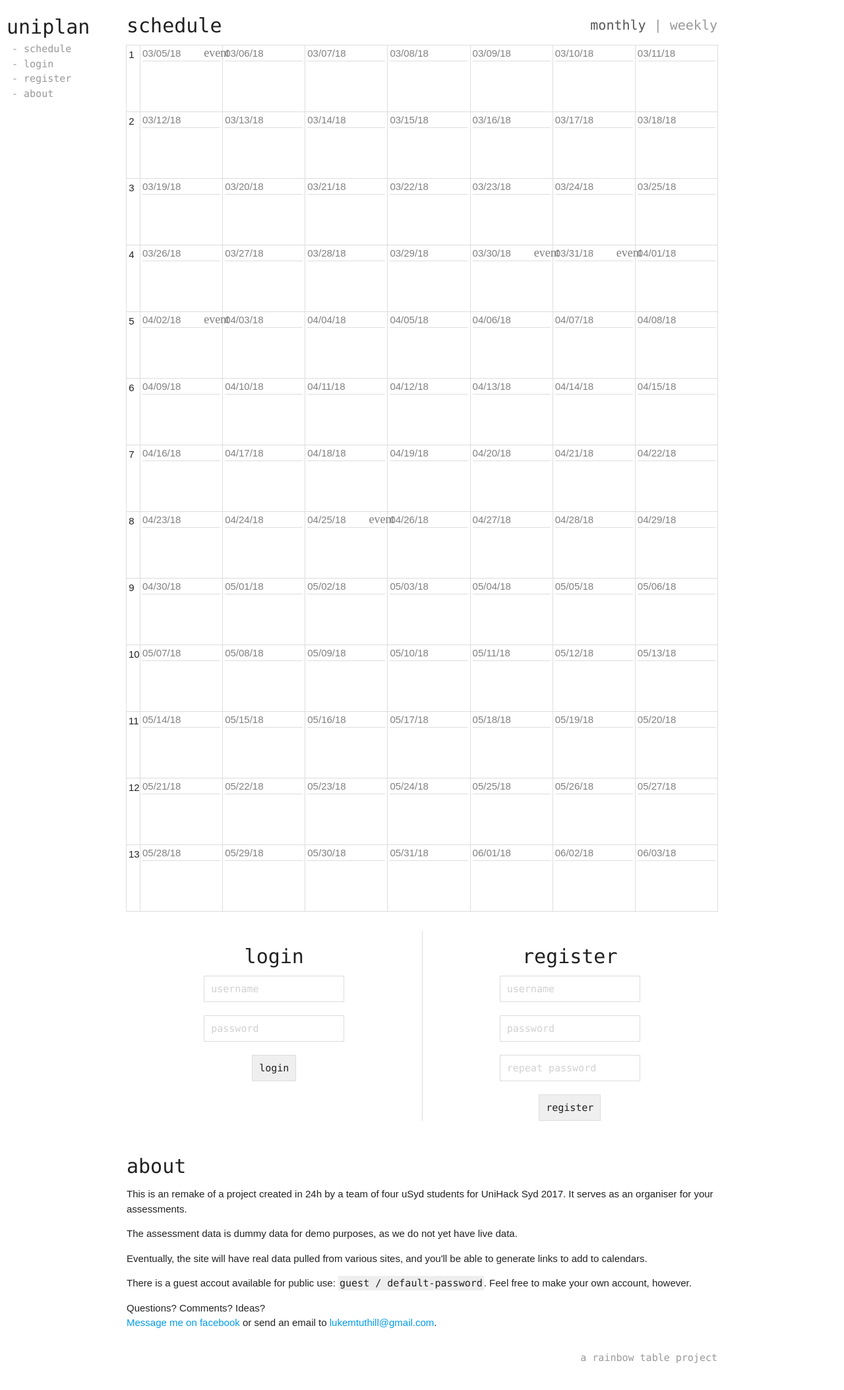
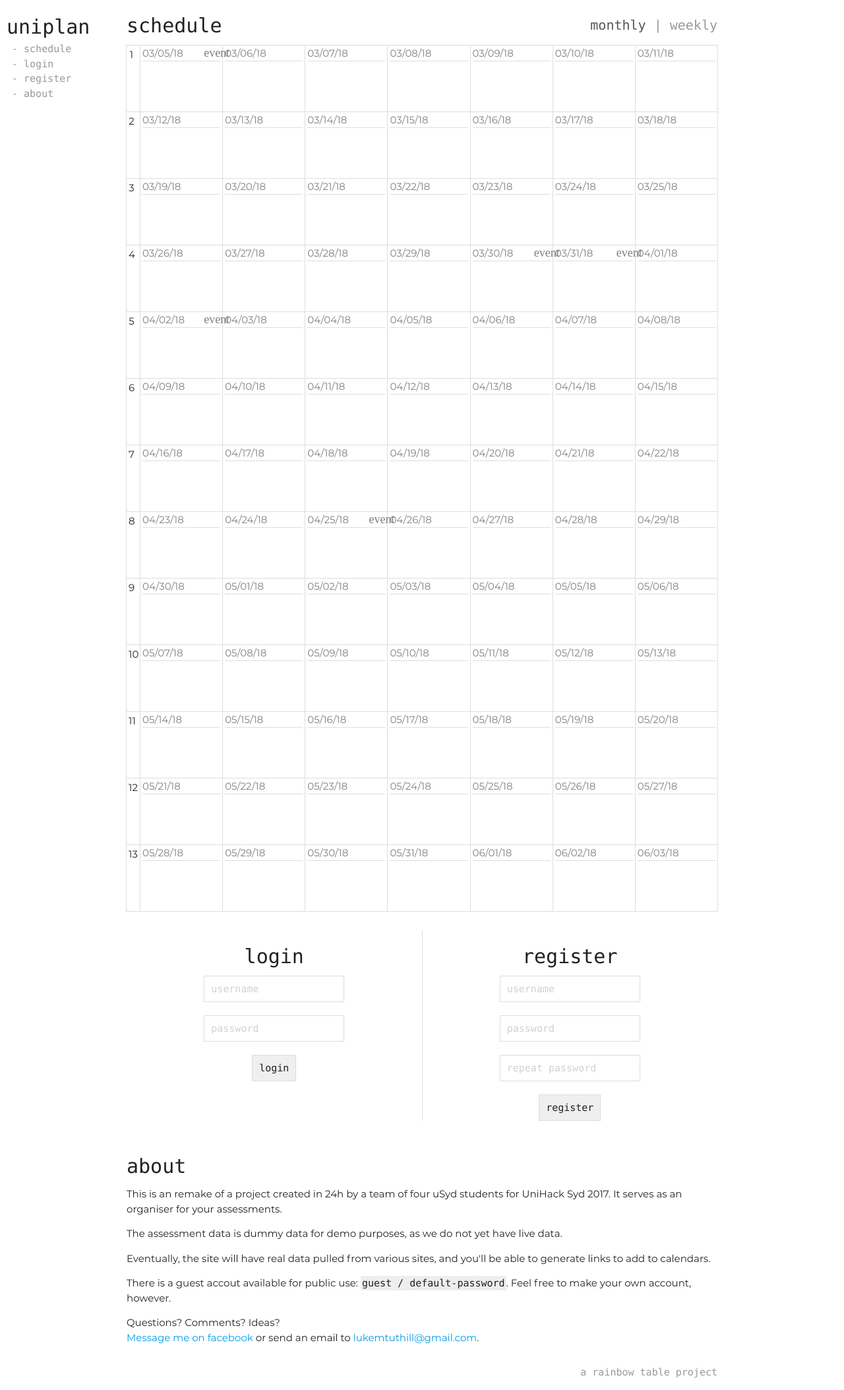
Before and after one commit to lyneca/uniplan, a Django app: page / in a window 1280 px wide. Shown: the whole page at 66% size. Before the commit the page ends 2066 px from the top, so only its background shows below. Run offline with Django 3.2, Linux system fonts and the light colour scheme; some web fonts are replaced.

Commit message:
fixed a broken link

```diff
--- a/planner/static/planner/style.css
+++ b/planner/static/planner/style.css
@@ -4,7 +4,7 @@
   font-style: normal;
   font-weight: 400;
   src: local('Montserrat Regular'), local('Montserrat-Regular'),
-       url('fonts/Montserrat-Regular.ttf') format('truetype'), /* Safari, Android, iOS */
+       url('fonts/montserrat/Montserrat-Regular.ttf') format('truetype'), /* Safari, Android, iOS */
 }
 
 /* montserrat-italic - latin */
@@ -13,7 +13,7 @@
   font-style: italic;
   font-weight: 400;
   src: local('Montserrat Italic'), local('Montserrat-Italic'),
-       url('fonts/Montserrat-Italic.ttf') format('truetype'), /* Safari, Android, iOS */
+       url('fonts/montserrat/Montserrat-Italic.ttf') format('truetype'), /* Safari, Android, iOS */
 }
 
 @font-face {
```
